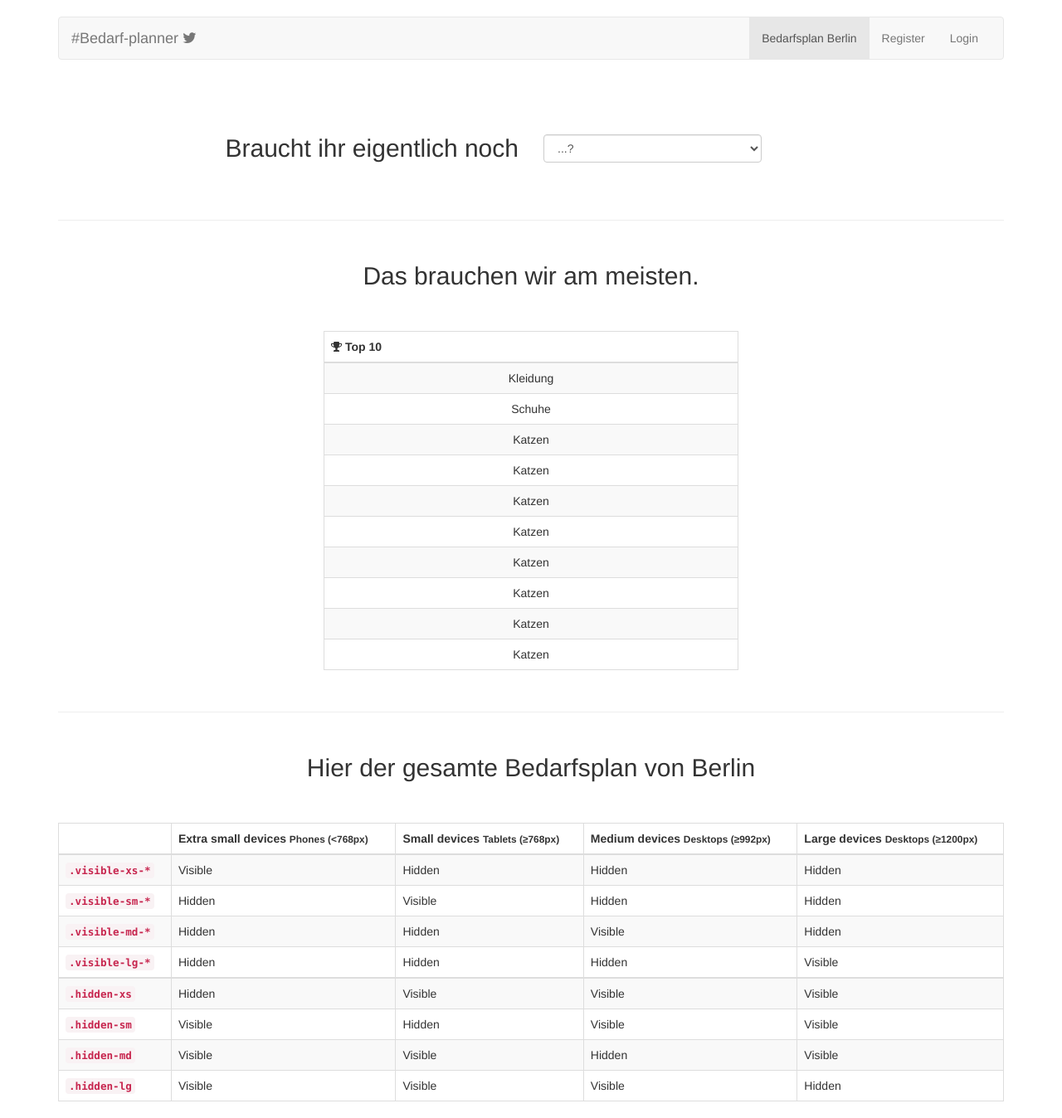
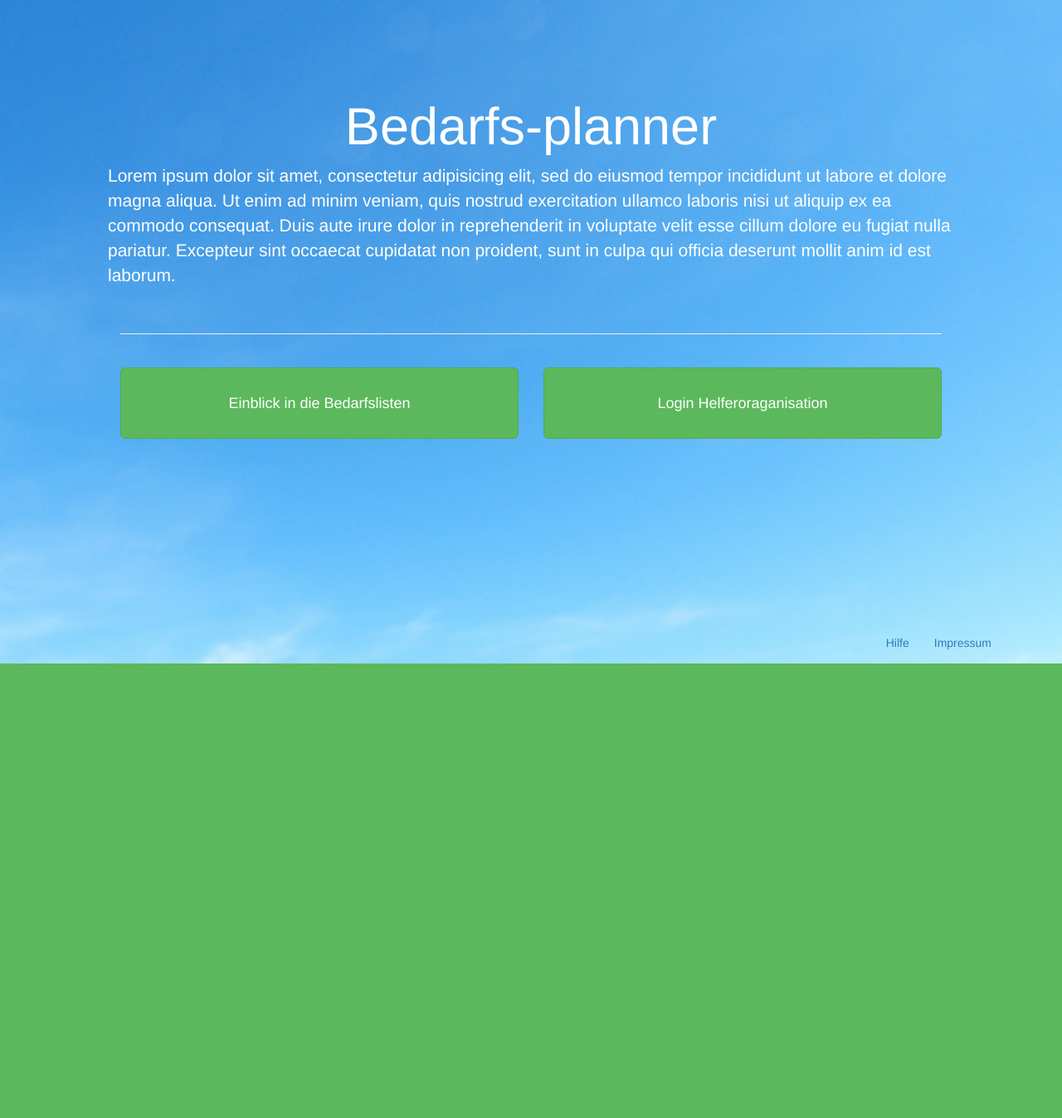
Before and after one commit to DonationmatcherBerlin/donationmatcher, a CodeIgniter app: page /database/ in a window 1280 px wide. Shown: the whole page at 83% size. After the commit the page ends 800 px from the top, so only its background shows below. Run offline with CodeIgniter, Linux system fonts and the light colour scheme.

Commit message:
first verison of paths: / , /landingpage , /local

```diff
--- a/application/controllers/Welcome.php
+++ b/application/controllers/Welcome.php
@@ -20,14 +20,6 @@ class Welcome extends CI_Controller {
 	 */
 	public function index()
 	{
-		$this->load->view('header');
-		$this->load->view('landingpage');
-		$this->load->view('footer');
-	}
-
-	public function local($group = 'LaGeSo'){
-		$this->load->view('header');
-		$this->load->view('local_view');
-		$this->load->view('footer');
+		$this->load->view('welcome');
 	}
 }
--- a/application/views/footer.php
+++ b/application/views/footer.php
@@ -1,13 +1,28 @@
 <?php defined('BASEPATH') OR exit('No direct script access allowed'); ?>
 	</main><!-- #site-content -->
 
-	<footer id="site-footer" role="contentinfo">
-	</footer><!-- #site-footer -->
+<footer class="footer" style="background-color:#e7e7e7; height:50px;" >
+  <div class="container" style="padding-top:10px;">
+    <div class="row">
+     <div class="col-sm-2 pull-right">
+       <a href="#">Hilfe</a>
+     </div>
+     <div class="col-sm-2 pull-right">
+       <a href="#">Impressum</a>
+     </div>
+    </div>
+  </div>
+</footer>
 
 	<!-- js -->
 	<script src="<?= base_url('assets/js/jquery-2.1.4.min.js') ?>"></script>
 	<script src="<?= base_url('assets/js/bootstrap.min.js') ?>"></script>
-	<script src="<?= base_url('assets/js/script.js') ?>"></script>
+  <script src="//cdn.datatables.net/1.10.9/js/jquery.dataTables.min.js"></script>
 
+  <script type="text/javascript">
+    $(document).ready(function(){
+      $('#myTable').DataTable();
+    });
+  </script>
 </body>
 </html>
--- a/application/views/header.php
+++ b/application/views/header.php
@@ -16,6 +16,8 @@
 	<link href="<?= base_url('assets/css/landingpage/landingpage.css') ?>" rel="stylesheet">
 	<!-- <link href="<?= base_url('assets/css/local/local.css') ?>" rel="stylesheet"> -->
 	<link href="<?= base_url('assets/css/font-awesome/css/font-awesome.min.css') ?>" rel="stylesheet">
+	<link href="<?= base_url('assets/css/welcome/welcome.css') ?>" rel="stylesheet">
+	<link href="//cdn.datatables.net/1.10.9/css/jquery.dataTables.min.css" rel="stylesheet">
 
 	<!--[if lt IE 9]>
 		<script src="https://oss.maxcdn.com/html5shiv/3.7.2/html5shiv.min.js"></script>
--- a/application/views/landingpage.php
+++ b/application/views/landingpage.php
@@ -23,7 +23,8 @@
 
 	<!-- TABLE -->
 	<h2 class="headline">Das brauchen wir am meisten.</h2>
-    <table class="table table-bordered table-striped responsive-utilities topTentable">
+	<div class="container">
+    <table id="myTable" class="table table-bordered table-striped responsive-utilities topTentable">
       <thead>
         <tr>
           <th>
@@ -64,7 +65,7 @@
         </tr>
       </tbody>
     </table>
-
+    </div>
 
 
 <hr>
@@ -159,4 +160,7 @@
 
 
 
+
+
+
 </div> <!-- container -->
--- /dev/null
+++ b/application/views/welcome.php
@@ -0,0 +1,74 @@
+<!DOCTYPE html>
+<html class="full" lang="en">
+<!-- Make sure the <html> tag is set to the .full CSS class. Change the background image in the full.css file. -->
+
+<head>
+
+    <link href="<?= base_url('assets/css/bootstrap.min.css') ?>" rel="stylesheet">
+    <link href="<?= base_url('assets/css/font-awesome/css/font-awesome.min.css') ?>" rel="stylesheet">
+    <link href="<?= base_url('assets/css/welcome/welcome.css') ?>" rel="stylesheet">
+
+    <!-- HTML5 Shim and Respond.js IE8 support of HTML5 elements and media queries -->
+    <!-- WARNING: Respond.js doesn't work if you view the page via file:// -->
+    <!--[if lt IE 9]>
+        <script src="https://oss.maxcdn.com/libs/html5shiv/3.7.0/html5shiv.js"></script>
+        <script src="https://oss.maxcdn.com/libs/respond.js/1.4.2/respond.min.js"></script>
+    <![endif]-->
+
+</head>
+
+<body>
+
+    <!-- Navigation -->
+    <nav class="navbar navbar-fixed-bottom" role="navigation">
+        <div class="container">
+            <!-- Collect the nav links, forms, and other content for toggling -->
+            <div class="collapse navbar-collapse pull-right" id="bs-example-navbar-collapse-1">
+                <ul class="nav navbar-nav">
+                    <li>
+                        <a href="#">Hilfe</a>
+                    </li>
+                    <li>
+                        <a href="#">Impressum</a>
+                    </li>
+                </ul>
+            </div>
+            <!-- /.navbar-collapse -->
+        </div>
+        <!-- /.container -->
+    </nav>
+
+    <!-- Page Content -->
+    <div class="container">
+    <div class="jumbotron" style="background:transparent;">
+        <div class="container">
+            <div class="row">
+                <h1 class="text-center" style="color:white;">Bedarfs-planner</h1>
+                <p style="color:white;">Lorem ipsum dolor sit amet, consectetur adipisicing elit, sed do eiusmod
+                tempor incididunt ut labore et dolore magna aliqua. Ut enim ad minim veniam,
+                quis nostrud exercitation ullamco laboris nisi ut aliquip ex ea commodo
+                consequat. Duis aute irure dolor in reprehenderit in voluptate velit esse
+                cillum dolore eu fugiat nulla pariatur. Excepteur sint occaecat cupidatat non
+                proident, sunt in culpa qui officia deserunt mollit anim id est laborum.</p>
+            </div>
+            <hr style="margin:40px 0px;">
+            <div class="row">
+                <div class="col-sm-6">
+                    <button type="button" class="btn btn-success btn-lg" style="width:100%; padding:30px 0px;">Einblick in die Bedarfslisten</button>
+                </div>
+                <div class="col-sm-6">
+                    <button type="button" class="btn btn-success btn-lg" style="min-width:100%; padding:30px 0px;" >Login Helferoraganisation</button>
+                </div>
+            </div>
+        </div>
+    </div>
+    </div>
+    <!-- /.container -->
+
+    <!-- js -->
+    <script src="<?= base_url('assets/js/jquery-2.1.4.min.js') ?>"></script>
+    <script src="<?= base_url('assets/js/bootstrap.min.js') ?>"></script>
+
+</body>
+
+</html>
```
Also changed, not shown: application/controllers/Landingpage.php (added, +27 -0 lines), application/views/local_view.php (+28 -1 lines), public/assets/css/jquery.dataTables.min.css (added), public/assets/css/welcome/welcome.css (added), public/assets/images/sky-bg.jpg (added).
